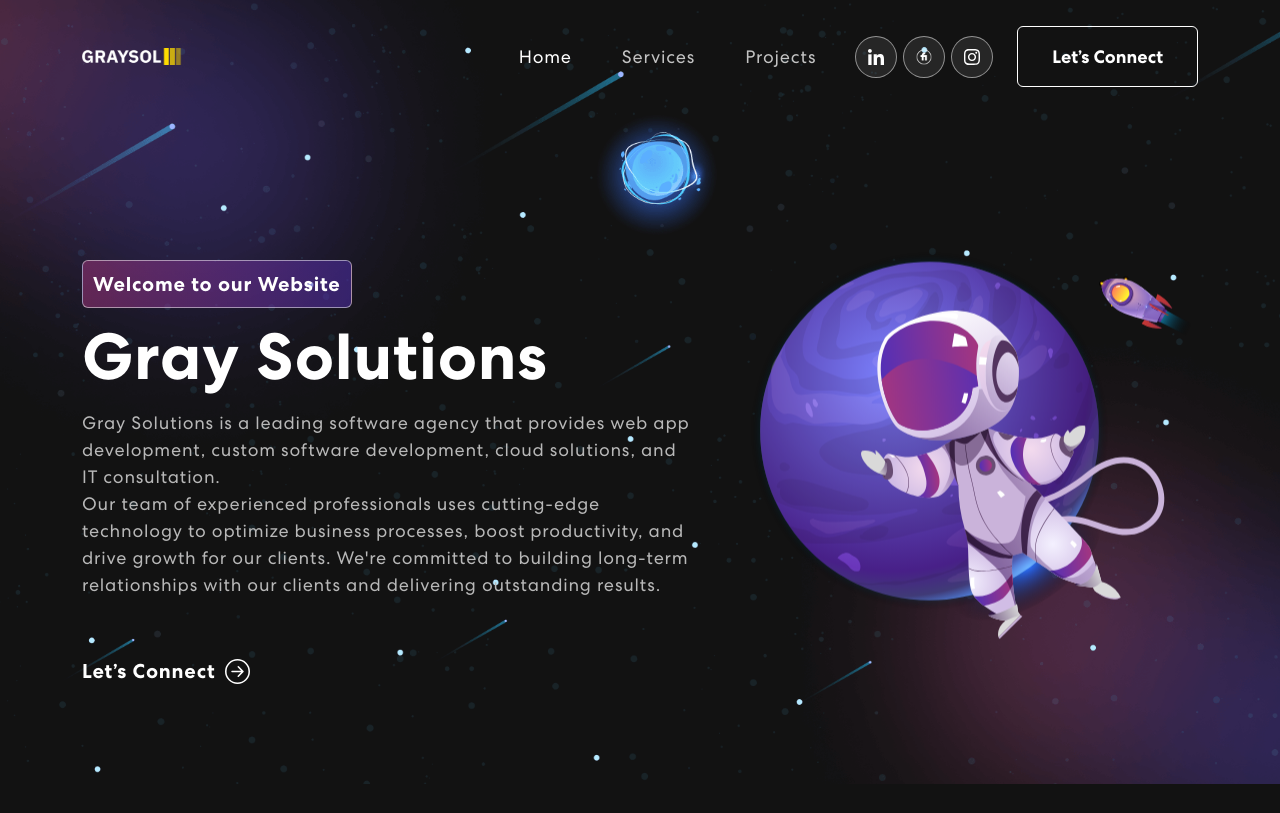
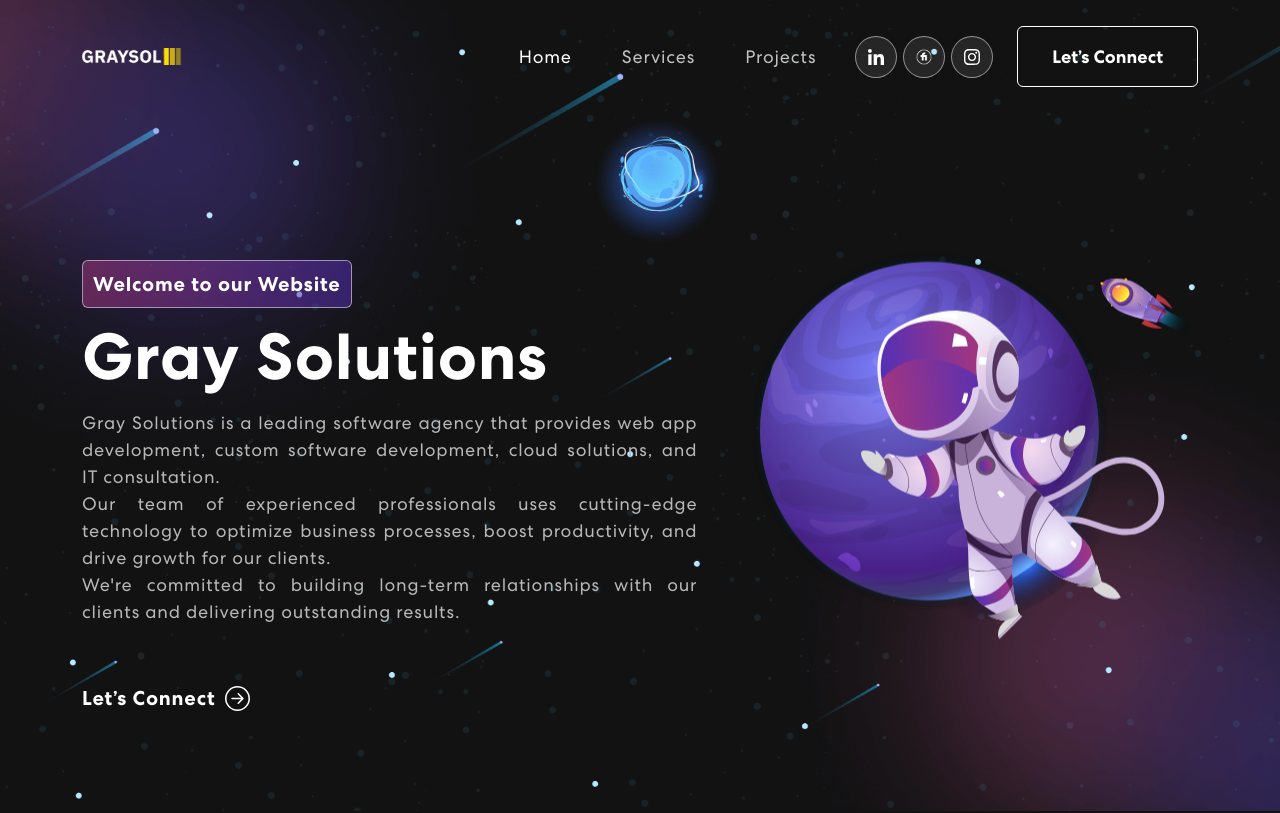
Before and after one commit to thehamzza/Graysol-Web-App, a React (Create React App) app: page / in a window 1280 px wide. Shown: the top 813 px of the page. Built offline with nearby package versions, Linux system fonts and the light colour scheme.

Commit message:
justified

```diff
--- a/src/components/Banner.js
+++ b/src/components/Banner.js
@@ -71,15 +71,16 @@ export const Banner = () => {
                     Welcome to our Website
                   </span>
                   <h1>Gray Solutions </h1>
-                  <p>
+                  <p align="justify">
                     Gray Solutions is a leading software agency that provides
                     web app development, custom software development, cloud
                     solutions, and IT consultation.
                     <br />
                     Our team of experienced professionals uses cutting-edge
                     technology to optimize business processes, boost
-                    productivity, and drive growth for our clients. We're
-                    committed to building long-term relationships with our
+                    productivity, and drive growth for our clients.
+                    <br />
+                    We're committed to building long-term relationships with our
                     clients and delivering outstanding results.
                   </p>
                   <a href='#connect' className='no-underline'>
```
